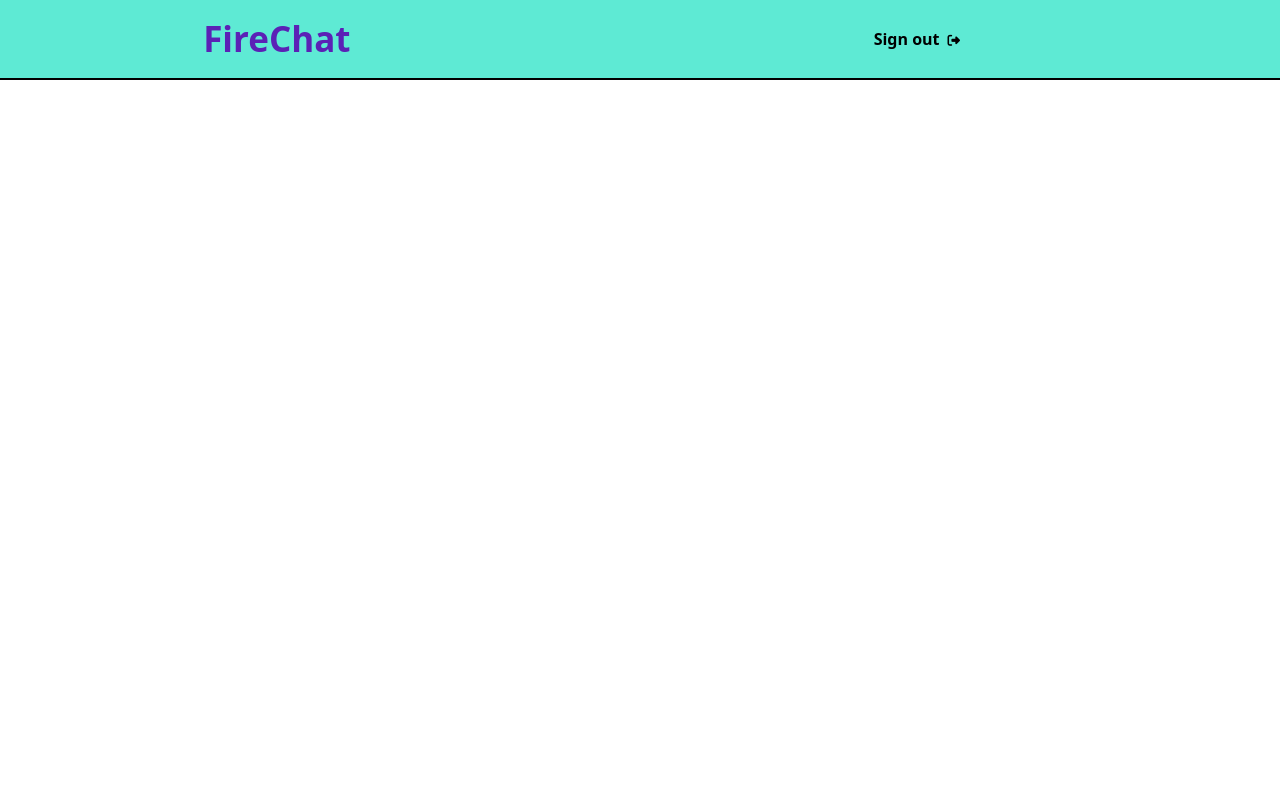
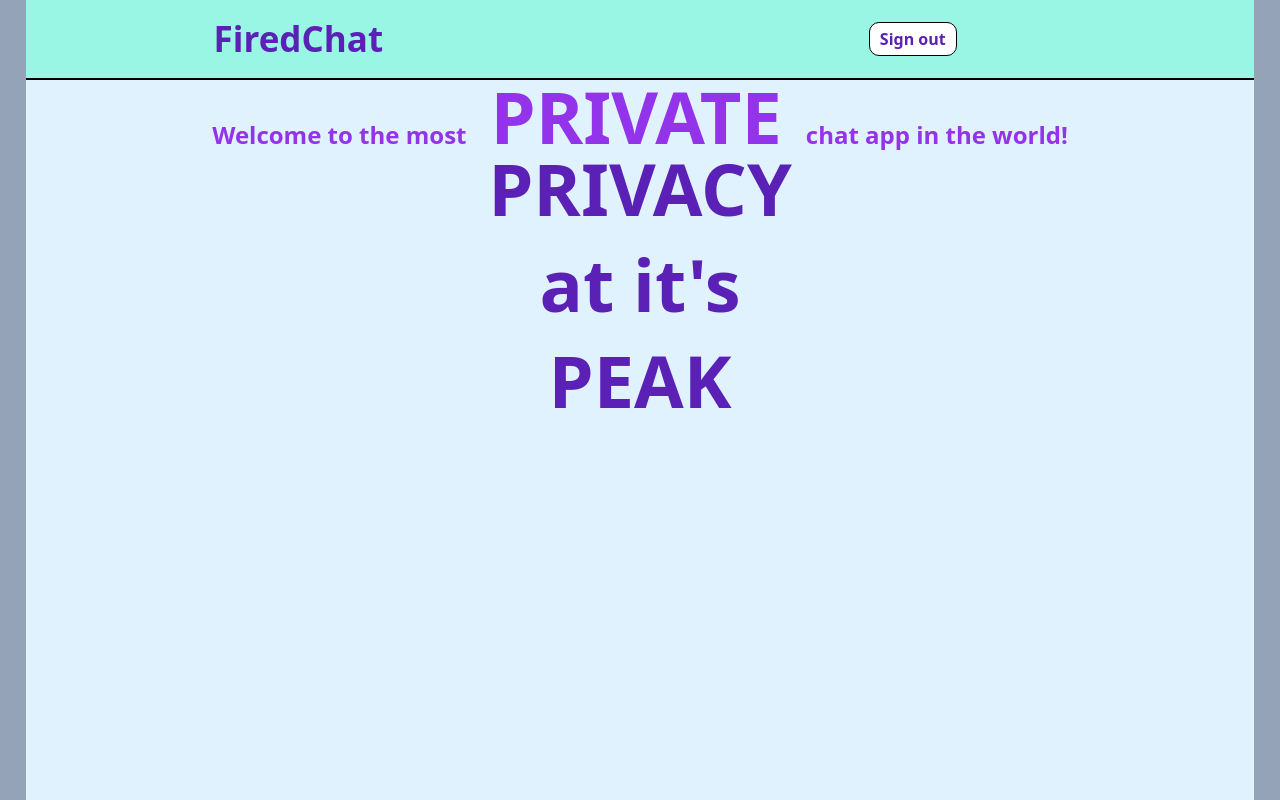
Before and after one commit to PrgrmrHarshShukla/Vchat, a React (Vite) app in the folder ui/: page / in a window 1280 px wide. Built offline with nearby package versions, Linux system fonts and the light colour scheme; no server answers.

Commit message:
Design improvement phase 2.

```diff
--- a/ui/index.html
+++ b/ui/index.html
@@ -3,7 +3,7 @@
   <head>
     <meta charset="UTF-8" />
     <meta name="viewport" content="width=device-width, initial-scale=1.0" />
-    <title>FireChat</title>
+    <title>FiredChat</title>
   </head>
   <body>
     <div id="root"></div>
--- /dev/null
+++ b/ui/src/components/Body.jsx
@@ -0,0 +1,30 @@
+function Body() {
+  return (
+    <div className="h-[90vh] w-[96vw] flex-col justify-center items-center bg-sky-100">
+        <div className="flex flex-row justify-center items-baseline w-[96vw] gap-[3vh]">
+            <p className="text-2xl text-purple-600 font-bold">
+                Welcome to the most
+            </p>
+            <p className="text-7xl text-purple-600 font-extrabold">
+                PRIVATE
+            </p>
+            <p className="text-2xl text-purple-600 font-bold">
+                chat app in the world!
+            </p>
+        </div>
+        <div className="flex flex-col justify-center items-center w-[96vw] gap-[3vh]">
+            <span className="text-7xl text-violet-800 font-extrabold">
+                PRIVACY
+            </span>
+            <span className="text-7xl text-violet-800 font-extrabold">
+                {`at it's`}
+            </span>
+            <span className="text-7xl text-violet-800 font-extrabold">
+                PEAK
+            </span>
+        </div>
+    </div>
+  )
+}
+
+export default Body
--- a/ui/src/components/Header.jsx
+++ b/ui/src/components/Header.jsx
@@ -9,8 +9,8 @@ function Header() {
 
 
   return (
-    <div className="h-[10vh] w-[100vw] flex flex-row justify-around items-center border-b-2 border-black bg-teal-300">
-        <span className="text-[35px] text-violet-800 font-bold">FireChat</span>
+    <div className="h-[10vh] w-[96vw] flex flex-row justify-around items-center border-b-2 border-black bg-teal-200">
+        <span className="text-[35px] text-violet-800 font-bold">FiredChat</span>
         <div className="flex flex-row-reverse gap-x-4 justify-start sm:pr-0 pr-4 sm:justify-evenly items-center w-1/2 sm:w-1/4">
 
           <div className="flex flex-col">
@@ -19,14 +19,18 @@ function Header() {
               condition
               ?
               <div className="sm:flex-row flex flex-row items-baseline sm:gap-2 cursor-pointer" onClick={handleSignOut}>
-                <span className="hidden sm:block">Sign out</span>
-                <i className="fas fa-sign-out-alt text-[12.5px]" ></i>
+                <div className="border-[1px] border-black rounded-[10px] bg-white px-2.5 py-1 hidden sm:block ">
+                  <span className="mb-[1px] text-violet-800">Sign out</span>
+                </div>
+                <i className="fas fa-sign-out-alt text-[12.5px] block sm:hidden" ></i>
               </div>
               :
               <Link to = '/login'>
                 <div className="sm:flex-row flex flex-row items-baseline sm:gap-2 cursor-pointer">
-                  <span className="hidden sm:block">Sign in</span>
-                  <i className="fas fa-sign-in-alt text-[12.5px]" ></i>
+                  <div className="border-[1px] border-black rounded-[10px] bg-white px-2.5 py-1 hidden sm:block ">
+                    <span className="mb-[1px] text-violet-800">Sign in</span>
+                  </div>
+                  <i className="fas fa-sign-in-alt text-[12.5px] block sm:hidden" ></i>
                 </div>
               </Link>
             }</span>
--- a/ui/src/components/Home.jsx
+++ b/ui/src/components/Home.jsx
@@ -1,9 +1,11 @@
+import Body from "./Body"
 import Header from "./Header"
 
 function Home() {
   return (
-    <div className="flex flex-col">
+    <div className="flex flex-col items-center justify-center bg-slate-400">
       <Header />
+      <Body />
 
     </div>
   )
--- /dev/null
+++ b/ui/src/components/RoomsList.jsx
@@ -0,0 +1,10 @@
+
+function RoomsList() {
+  return (
+    <div>
+        List of all rooms the current user has already joined
+    </div>
+  )
+}
+
+export default RoomsList
--- /dev/null
+++ b/ui/src/slices/userSlice.js
@@ -0,0 +1,39 @@
+import { createSlice } from '@reduxjs/toolkit';
+
+const userSlice = createSlice({
+    name: "user",
+    initialState: {
+        value: localStorage.getItem('currentUserInfoFireChat') ?
+            JSON.parse(localStorage.getItem('currentUserInfoFireChat'))
+            :
+            {
+                userName: "",
+                email: "",
+                rooms: []
+            }
+    },
+    reducers: {
+        setUser: (state, action) => {
+            state.value = action.payload;
+            localStorage.setItem('currentUserInfoFireChat', JSON.stringify(action.payload));
+        },
+        clearUser: (state) => {
+            state.value = {
+                userName: "",
+                email: "",
+                rooms: []
+            };
+            localStorage.removeItem('currentUserInfoFireChat');
+        },
+        updateUserRooms: (state, action) => {
+            state.value.rooms.push(action.payload);
+            localStorage.setItem('currentUserInfoFireChat', JSON.stringify(state.value));
+        }
+    }
+})
+
+
+
+export const { setUser, clearUser, updateUserRooms } = userSlice.actions;
+
+export default userSlice.reducer;
```
Also changed, not shown: 1 other file (tests, documents, lock files or other folders).
